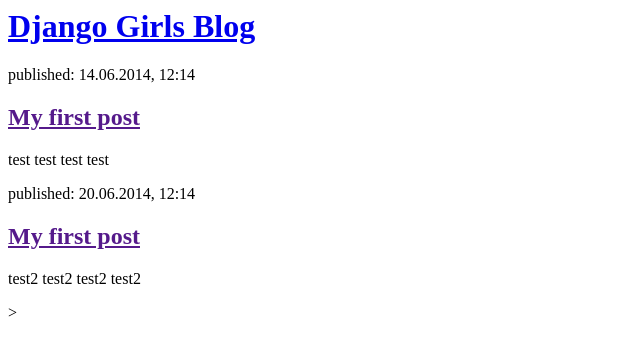
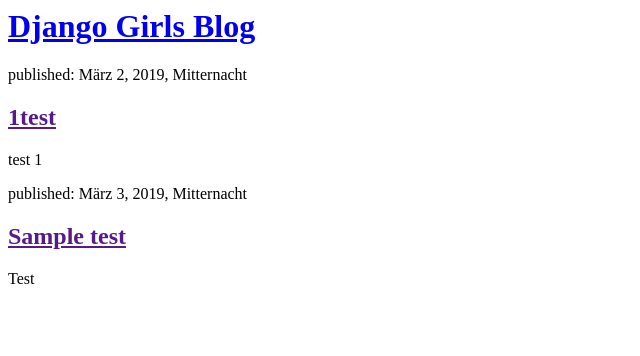
Before and after one commit to abigailsy1/djangogirls, a Django app: page / in a window 1280 px wide. Shown: the top 356 px of the page, without its empty margins (0-640 px from the left). Run offline with Django 3.2, Linux system fonts and the light colour scheme; data comes from the database, SQL or seed files in the repository; both versions use the stored data as it was after the commit.

Commit message:
Modified templates to display posts from db

```diff
--- a/blog/templates/blog/post_list.html
+++ b/blog/templates/blog/post_list.html
@@ -6,17 +6,16 @@
         <div>
             <h1><a href="/">Django Girls Blog</a></h1>
         </div>
-
+{% for post in posts %}
         <div>
-            <p>published: 14.06.2014, 12:14</p>
-            <h2><a href="">My first post</a></h2>
-            <p>test test test test</p>
+          <p>published: {{post.published_date}}</p>
+          <h2><a href="">{{post.title}}</a></h2>
+          <p>{{post.text | linebreaksbr}}</p>
         </div>
-
+{% endfor %}
+<!--
         <div>
-                <p>published: 20.06.2014, 12:14</p>
-                <h2><a href="">My first post</a></h2>
-                <p>test2 test2 test2 test2</p>
-        </div>
+            {{posts}}
+        </div> -->
     </body>
-</html>>
+</html>
--- a/blog/views.py
+++ b/blog/views.py
@@ -1,4 +1,7 @@
 from django.shortcuts import render
+from django.utils import timezone
+from .models import Post
 
 def post_list(request):
-    return render(request, 'blog/post_list.html', {})
+    posts = Post.objects.filter(published_date__lte=timezone.now()).order_by('published_date')
+    return render(request, 'blog/post_list.html', {'posts': posts})
```
Also changed, not shown: db.sqlite3.
